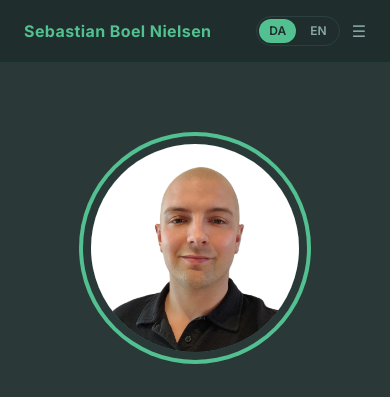
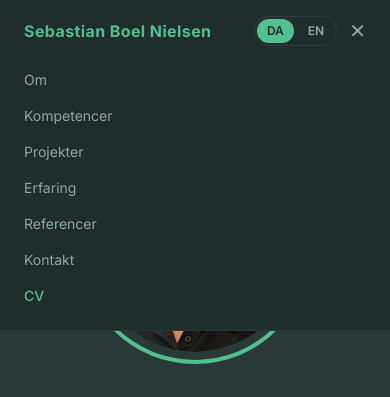
Before and after one commit to SebastianBoel/portfolio, a plain HTML site: page index.html in a window 390 px wide. Both pictures are taken after a click on the button "Menu". Shown: the top 397 px of the page. Drawn offline with nearby package versions, Linux system fonts and the light colour scheme.

Commit message:
Wire up mobile menu button
The hamburger icon was a non-functional placeholder; now it toggles a
dropdown with all nav links, matching the desktop menu.

```diff
--- a/index.html
+++ b/index.html
@@ -92,9 +92,19 @@
                     <button data-set-lang="da" class="lang-btn px-2.5 py-1 rounded-full transition-colors">DA</button>
                     <button data-set-lang="en" class="lang-btn px-2.5 py-1 rounded-full transition-colors">EN</button>
                 </div>
-                <!-- Mobile menu icon (placeholder) -->
-                <button class="md:hidden text-[#8da8a8]">☰</button>
+                <!-- Mobile menu toggle -->
+                <button id="mobile-menu-btn" class="md:hidden text-[#8da8a8] text-xl leading-none" aria-label="Menu" aria-expanded="false">☰</button>
             </div>
+        </div>
+        <!-- Mobile dropdown -->
+        <div id="mobile-menu" class="hidden md:hidden flex-col px-6 pb-4 text-sm text-[#8da8a8] bg-[#1f2d2d]">
+            <a href="#om"           class="block py-2 hover:text-[#52c090] transition-colors"><span data-lang="da">Om</span><span data-lang="en">About</span></a>
+            <a href="#kompetencer"  class="block py-2 hover:text-[#52c090] transition-colors"><span data-lang="da">Kompetencer</span><span data-lang="en">Skills</span></a>
+            <a href="#projekter"    class="block py-2 hover:text-[#52c090] transition-colors"><span data-lang="da">Projekter</span><span data-lang="en">Projects</span></a>
+            <a href="#erfaring"     class="block py-2 hover:text-[#52c090] transition-colors"><span data-lang="da">Erfaring</span><span data-lang="en">Experience</span></a>
+            <a href="#referencer"   class="block py-2 hover:text-[#52c090] transition-colors"><span data-lang="da">Referencer</span><span data-lang="en">References</span></a>
+            <a href="#kontakt"      class="block py-2 hover:text-[#52c090] transition-colors"><span data-lang="da">Kontakt</span><span data-lang="en">Contact</span></a>
+            <a href="cv_Sebastian_Nielsen.pdf" target="_blank" class="block py-2 text-[#52c090] font-medium">CV</a>
         </div>
     </nav>
 
@@ -494,5 +504,34 @@
     </footer>
 
     <script src="lang.js" defer></script>
+    <script>
+        document.addEventListener('DOMContentLoaded', function () {
+            var btn = document.getElementById('mobile-menu-btn');
+            var menu = document.getElementById('mobile-menu');
+            if (!btn || !menu) return;
+
+            function closeMenu() {
+                menu.classList.add('hidden');
+                btn.setAttribute('aria-expanded', 'false');
+                btn.textContent = '☰';
+            }
+
+            btn.addEventListener('click', function () {
+                var isOpen = !menu.classList.contains('hidden');
+                if (isOpen) {
+                    closeMenu();
+                } else {
+                    menu.classList.remove('hidden');
+                    menu.classList.add('flex');
+                    btn.setAttribute('aria-expanded', 'true');
+                    btn.textContent = '✕';
+                }
+            });
+
+            menu.querySelectorAll('a').forEach(function (link) {
+                link.addEventListener('click', closeMenu);
+            });
+        });
+    </script>
 </body>
 </html>
```
